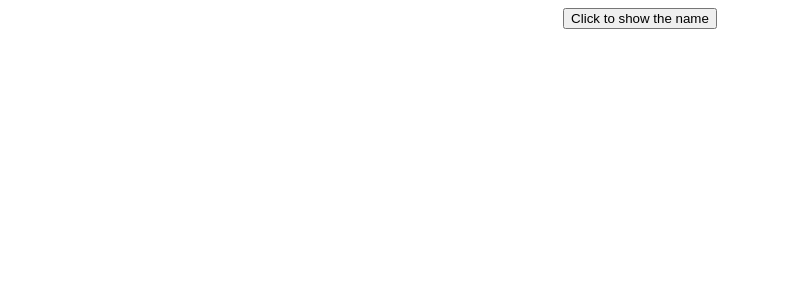
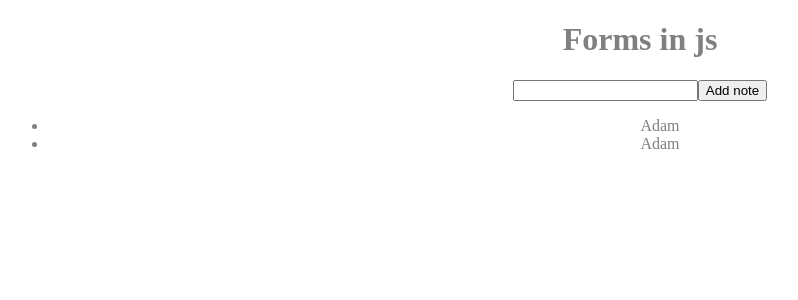
Before and after one commit to maksymmukanovskyi/burger-app-react, a React (Create React App) app: page / in a window 1280 px wide. Shown: the top 300 px of the page, without its empty margins (0-798 px from the left). Built offline with nearby package versions, Linux system fonts and the light colour scheme.

Commit message:
added handleNote method

```diff
--- a/src/App.js
+++ b/src/App.js
@@ -1,63 +1,29 @@
 import React, { Component } from "react";
 import "./App.css";
-import Person from "./Person/Person";
+import NoteList from "./Notes/NoteList";
+import NoteEditor from "./NoteEditor";
 
 class App extends Component {
   state = {
-    on: false,
-    persons: [
-      { id: 6516, name: "Max", age: 31 },
-      { id: 6517, name: "Rob", age: 25 },
-      { id: 6515, name: "Jenifer", age: 18 },
+    notes: [
+      { id: 1, text: "Adam" },
+      { id: 2, text: "Adam" },
     ],
   };
 
-  handleChange = (e, id) => {
-    // const personIndex = this.state.persons.find(el => el.id === id).id;
-    // const person = this.state.persons.filter(el => el.id === personIndex);
-    // person.name = value;
-    // const persons = [...this.state.persons];
-    // console.log(persons);
-
-    const { value } = e.target;
-    const persons = this.state.persons;
-    persons.map((el) => (el.id === id ? (el.name = value) : null));
-    this.setState({
-      persons: [...persons],
-    });
-
+  handleAddNote = (text) => {
+    this.setState((prevState) => ({
+      notes: [{ id: Date.now(), text }, ...prevState.notes],
+    }));
   };
 
-  togglePersons = () => {
-    this.setState({
-      on: !this.state.on,
-    });
-  };
-
-  deletePersonHandler = (index) => {
-    const persons = this.state.persons.filter(
-      (el) => this.state.persons.indexOf(el) !== index
-    );
-
-    this.setState({
-      persons: persons,
-    });
-  };
   render() {
+    const { notes } = this.state;
     return (
       <div className="App">
-        <button onClick={this.togglePersons}>Click to show the name</button>
-
-        {this.state.on &&
-          this.state.persons.map((el, index) => (
-            <Person
-              key={el.id}
-              name={el.name}
-              year={el.age}
-              click={() => this.deletePersonHandler(index)}
-              changed={(e) => this.handleChange(e, el.id)}
-            />
-          ))}
+        <h1>Forms in js</h1>
+        <NoteEditor />
+        <NoteList notes={notes} />
       </div>
     );
   }
--- /dev/null
+++ b/src/NoteEditor.js
@@ -0,0 +1,34 @@
+import React, { Component } from "react";
+class NoteEditor extends Component {
+  state = {
+    text: "",
+  };
+
+  handleChange = ({ target: { name, value } }) => {
+    this.setState({
+      [name]: value,
+    });
+  };
+
+  handleSubmit = (e) => {
+    e.preventDefault();
+    console.log(this.state);
+    this.setState({ text: "" });
+  };
+
+  render() {
+    const { text } = this.state;
+    return (
+      <form onSubmit={this.handleSubmit}>
+        <input
+          type="text"
+          name="text"
+          value={text}
+          onChange={this.handleChange}
+        />
+        <button>Add note</button>
+      </form>
+    );
+  }
+}
+export default NoteEditor;
--- /dev/null
+++ b/src/Notes/NoteList.js
@@ -0,0 +1,11 @@
+import React from "react";
+const NoteList = ({ notes }) => {
+  return (
+    <ul>
+      {notes.map((note) => (
+        <li key={note.id}>{note.text}</li>
+      ))}
+    </ul>
+  );
+};
+export default NoteList;
--- a/src/Person/Person.js
+++ /dev/null
@@ -1,11 +0,0 @@
-import React from "react";
-const Person = ({name, age, click, changed}) => {
-  return (
-    <div>
-      <p onClick={click}>My name is {name} and I'm {age} years old!)</p>
-      <input type="text" onChange={changed} value={name}/>
-    </div>
-  );
-};
-
-export default Person;
```
